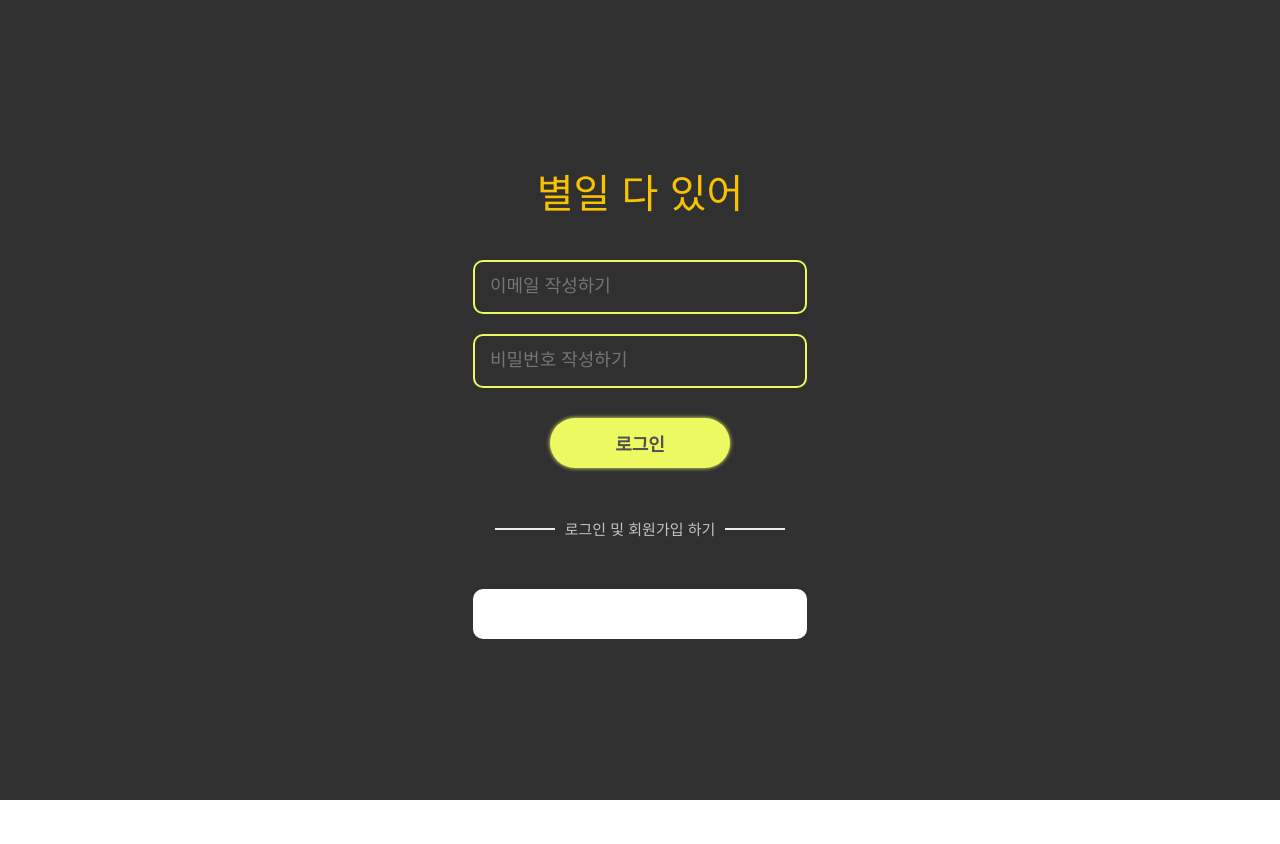
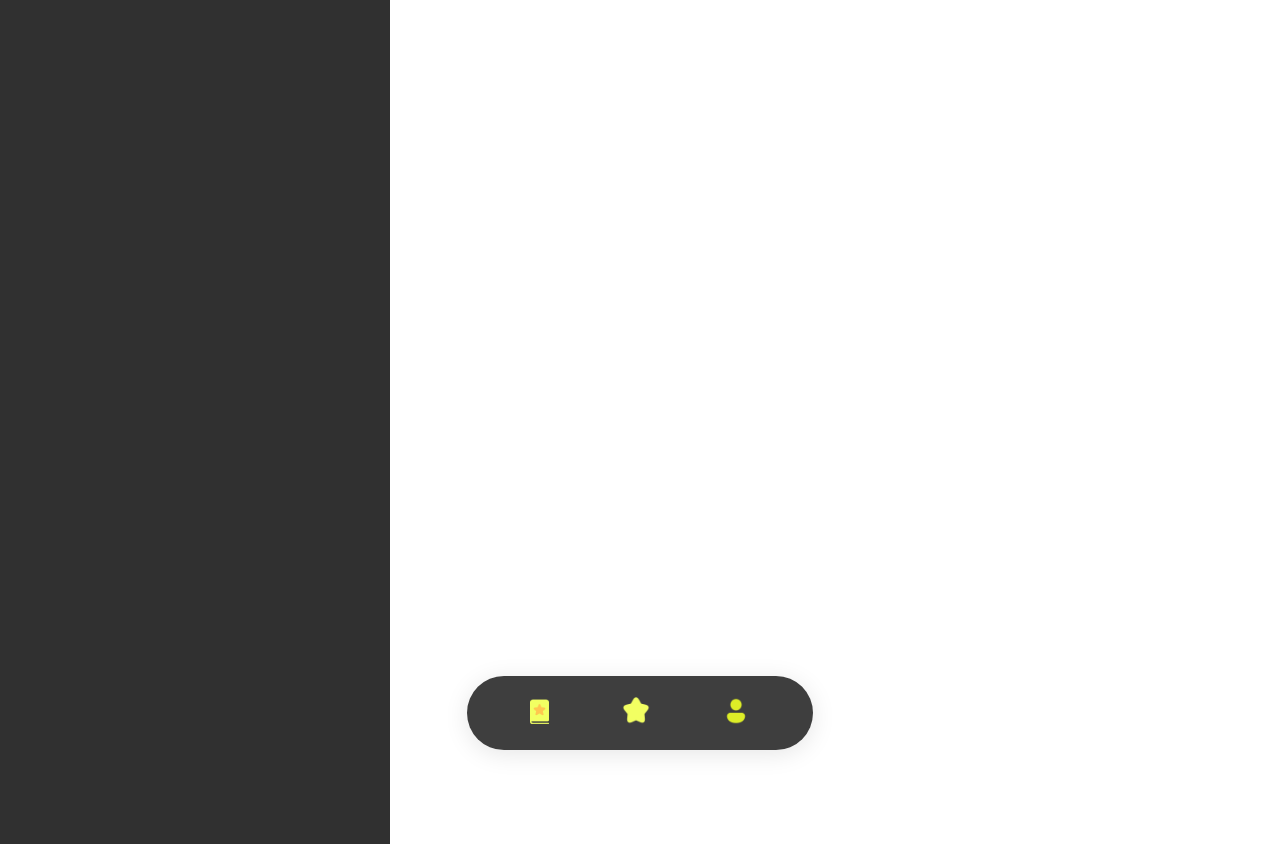
Before and after one commit to All-sorts-of-things-happen/All-sorts-of-things-happen-Client, a React (Create React App) app: page / in a window 1280 px wide. Before the commit the page ends 800 px from the top, so only its background shows below. Built offline with nearby package versions, Linux system fonts and the light colour scheme.

Commit message:
feat: 하단 nav 바

```diff
--- a/package.json
+++ b/package.json
@@ -11,6 +11,7 @@
     "html-webpack-plugin": "^5.6.3",
     "react": "^18.3.1",
     "react-dom": "^18.3.1",
+    "react-router-dom": "^6.28.0",
     "react-scripts": "5.0.1",
     "web-vitals": "^2.1.4"
   },
--- a/src/App.js
+++ b/src/App.js
@@ -1,10 +1,16 @@
 import React from 'react';
+import { Routes, Route } from "react-router-dom";
+import BottomNav from "./components/BottomNav";
 import Login from './pages/Login';
 
 function App() {
   return (
     <div className="App">
-      <Login/>
+      <Routes>
+        <Route path="/" element={<BottomNav />} />
+        <Route path="/login" element={<Login />} /> {/* 로그인 페이지 라우트 추가 */}
+        {/* 다른 라우트들을 여기에 추가 */}
+      </Routes>
     </div>
   );
 }
--- /dev/null
+++ b/src/components/BottomNav.js
@@ -0,0 +1,31 @@
+import React from 'react';
+import { Link } from 'react-router-dom';
+import '../styles/BottomNav.css';
+
+function BottomNav() {
+    return (
+        <div className="all-container">
+            <nav className="bottom-nav">
+                <ul>
+                    <li>
+                        <Link to="/">
+                            <img src="/images/book.png" alt="Book" className="book-icon"/>
+                        </Link>
+                    </li>
+                    <li>
+                        <Link to="/">
+                            <img src="/images/star.png" alt="Star" />
+                        </Link>
+                    </li>
+                    <li>
+                        <Link to="/">
+                            <img src="/images/person.png" alt="Persons" />
+                        </Link>
+                    </li>
+                </ul>
+            </nav>
+        </div>
+    )
+}
+
+export default BottomNav;
--- a/src/index.js
+++ b/src/index.js
@@ -1,17 +1,17 @@
+// index.js
 import React from 'react';
 import ReactDOM from 'react-dom/client';
+import { BrowserRouter } from 'react-router-dom'; // BrowserRouter import
+import App from './App';
 import './index.css';
-import App from './App';
-import reportWebVitals from './reportWebVitals';
 
-const root = ReactDOM.createRoot(document.getElementById('root'));
+const rootElement = document.getElementById('root');
+const root = ReactDOM.createRoot(rootElement);
+
 root.render(
-  <React.StrictMode>
-    <App />
-  </React.StrictMode>
+  <BrowserRouter>
+    <React.StrictMode>
+      <App />
+    </React.StrictMode>
+  </BrowserRouter>
 );
-
-// If you want to start measuring performance in your app, pass a function
-// to log results (for example: reportWebVitals(console.log))
-// or send to an analytics endpoint. Learn more: https://bit.ly/CRA-vitals
-reportWebVitals();
--- /dev/null
+++ b/src/styles/BottomNav.css
@@ -0,0 +1,47 @@
+.all-container {
+    width: 390px;
+    height: 844px;
+    background: #303030;
+}
+
+.bottom-nav {
+    position: fixed;
+    bottom: 50px;
+    left: 50%;
+    transform: translateX(-50%);
+    width: 220px;
+    height: 40px;
+    padding: 17px 63px;
+    display: flex;
+    flex-direction: column;
+    align-items: flex-start;
+    justify-content: center;
+    flex-shrink: 0;
+    border-radius: 103px;
+    background: #3E3E3E;
+    box-shadow: 0px 4px 24.4px rgba(0, 0, 0, 0.10);
+}
+
+.bottom-nav ul {
+    list-style-type: none;
+    padding: 0;
+    margin: 0;
+    display: flex;
+    justify-content: space-between;
+    width: 100%;
+}
+
+.bottom-nav li {
+    text-align: center;
+}
+
+.bottom-nav img {
+    width: 28px;
+    height: 28px;
+}
+
+.bottom-nav .book-icon {
+    width: 19px;
+    height: 25px;
+    margin-top: 2px;
+}
```
Also changed, not shown: 1 other file (tests, documents, lock files or other folders).
